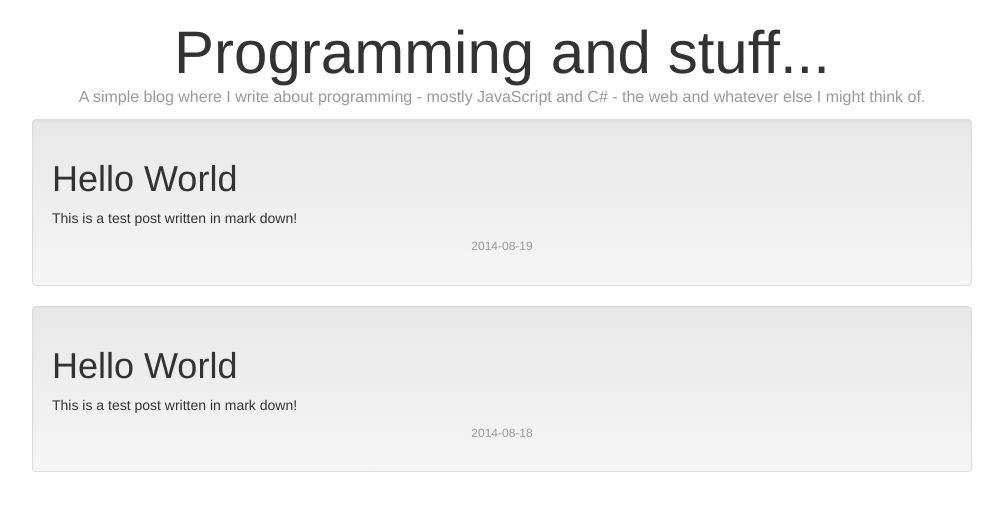
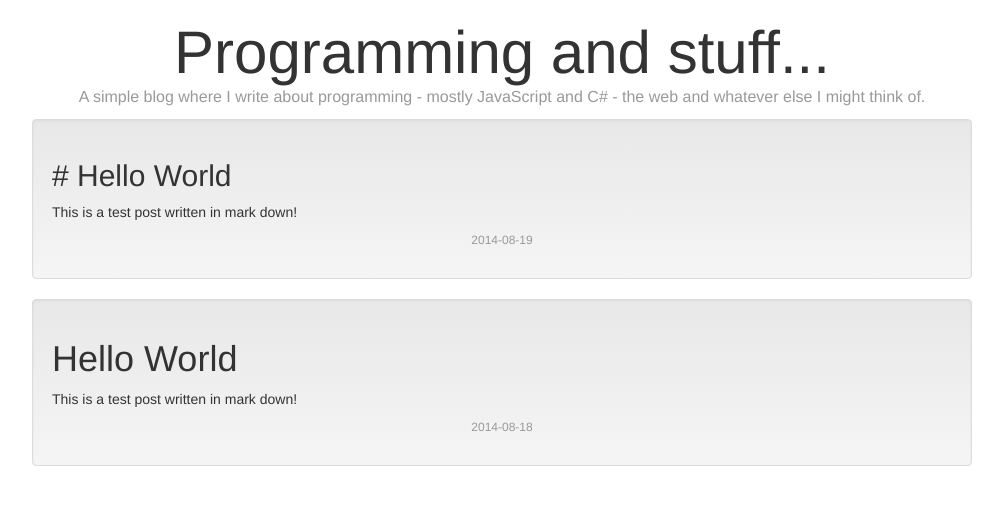
Before and after one commit to filimon-danopoulos/filimon-danopoulos.github.io, a plain HTML site: page index.html in a window 1280 px wide. Shown: the whole page, without its empty margins (138-1141 px from the left). Drawn offline with nearby package versions, Linux system fonts and the light colour scheme.

```diff
--- a/index.html
+++ b/index.html
@@ -13,7 +13,7 @@
         <h1 class="blog-title">Programming and stuff...</h1>
         <p class="blog-description">A simple blog where I write about programming - mostly JavaScript and C# - the web and whatever else I might think of.</p>
 <div class="well text-left ">
-<h1>Hello World</h1>
+<h2># Hello World</h2>
 
 <p>This is a test post written in mark down!</p>
 <div class=" text-center "> <p class=" post-date ">
```
Also changed, not shown: 1 other file.
